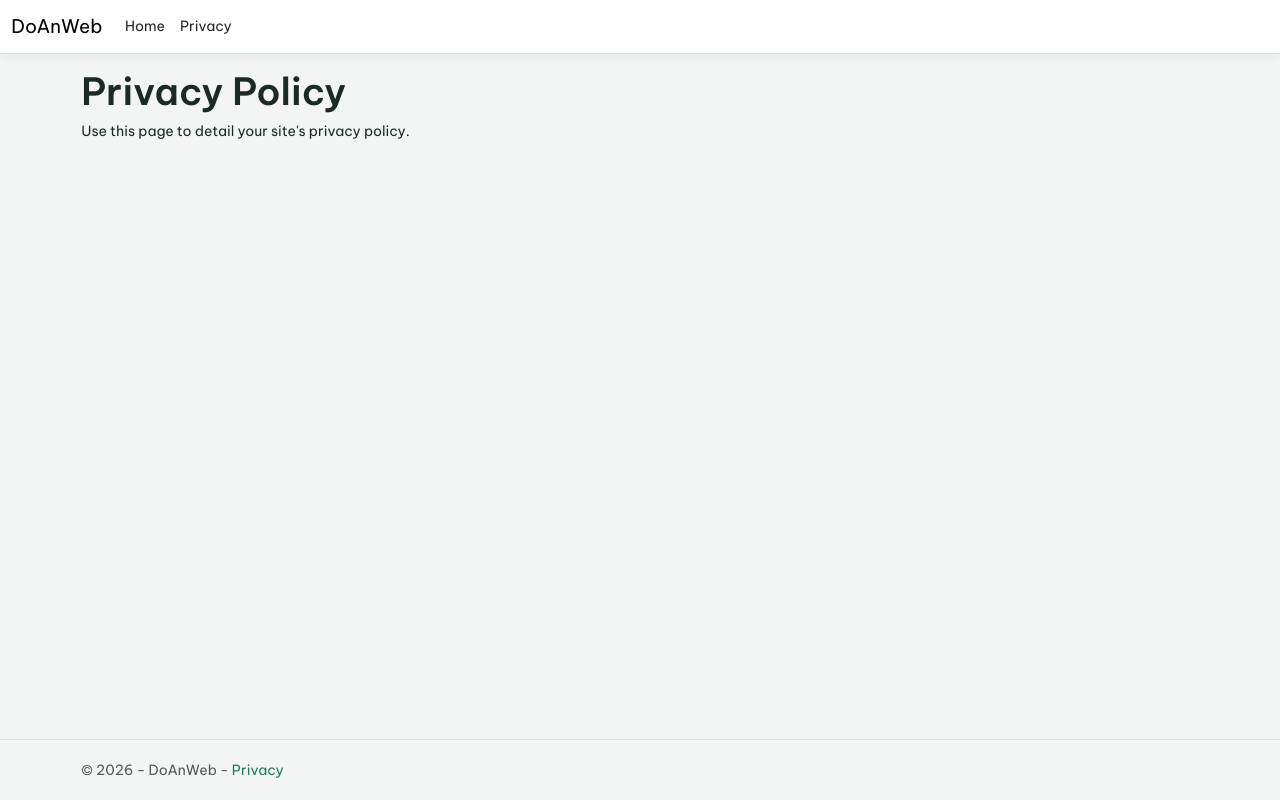
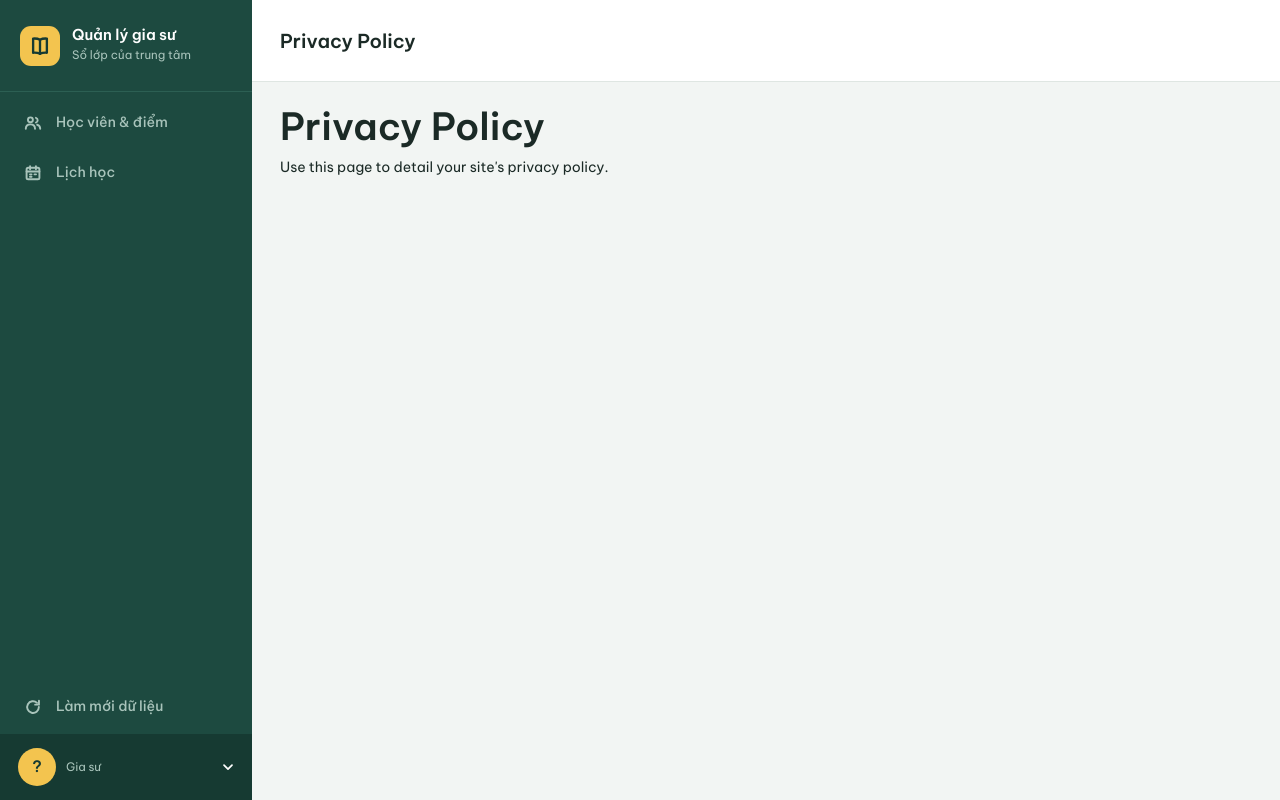
Before and after one commit to huyy0209/doan3, an ASP.NET Core app: page /Home/Privacy in a window 1280 px wide. Run offline with ASP.NET Core 8, Linux system fonts and the light colour scheme; style sheets or scripts are compiled from the project's sources.

Commit message:
feat(web): khung sidebar giao diện y app, menu theo vai trò, toast thông báo

```diff
--- a/DoAnWeb/Views/Shared/_Layout.cshtml
+++ b/DoAnWeb/Views/Shared/_Layout.cshtml
@@ -1,47 +1,170 @@
+@inject DoAnWeb.Services.INguoiDungHienTai NguoiDung
+@{
+    // ----- Dữ liệu khung -----
+    var daDangNhap = NguoiDung?.DaDangNhap == true;
+    var laQuanLy = NguoiDung?.LaQuanLy == true;
+
+    var tenTrungTam = ViewData["TenTrungTam"] as string;
+    if (string.IsNullOrWhiteSpace(tenTrungTam)) { tenTrungTam = "Quản lý gia sư"; }
+
+    var boDieuKhien = (ViewContext.RouteData.Values["controller"] as string) ?? "Home";
+
+    var tenHienThi = laQuanLy
+        ? (string.IsNullOrWhiteSpace(NguoiDung?.TenDangNhap) ? "admin" : NguoiDung.TenDangNhap)
+        : (string.IsNullOrWhiteSpace(NguoiDung?.TenGiaSu) ? (NguoiDung?.TenDangNhap ?? "") : NguoiDung.TenGiaSu);
+    var vaiTro = laQuanLy ? "Quản lý" : "Gia sư";
+    var chuDau = string.IsNullOrWhiteSpace(tenHienThi)
+        ? "?"
+        : tenHienThi.Trim().Substring(tenHienThi.Trim().LastIndexOf(' ') + 1, 1).ToUpperInvariant();
+
+    var tieuDeTrang = ViewData["Title"] as string;
+    if (string.IsNullOrWhiteSpace(tieuDeTrang)) { tieuDeTrang = tenTrungTam; }
+    var dongPhu = ViewData["PageSub"] as string;
+    var urlHienTai = Context.Request.Path + Context.Request.QueryString;
+
+    // ----- Menu theo vai trò (web-plan mục 2) -----
+    // Gia sư chỉ thấy "Học viên & điểm" và "Lịch học"; quản lý thấy tất cả.
+    var dsMenu = new (string Ten, string Icon, string Url, string[] BoDieuKhien, bool ChiQuanLy)[]
+    {
+        ("Tổng quan",       "home",     "/TongQuan",        new[] { "TongQuan", "Home" },          true),
+        ("Lớp học",         "book",     "/LopHoc",          new[] { "LopHoc", "MonHoc" },          true),
+        ("Học viên & điểm", "users",    "/HocVien",         new[] { "HocVien", "DiemDanh", "HocTap" }, false),
+        ("Lịch học",        "calendar", "/Lich",            new[] { "Lich" },                      false),
+        ("Học phí",         "money",    "/HocPhi",          new[] { "HocPhi" },                    true),
+        ("Gia sư",          "user",     "/GiaSu",           new[] { "GiaSu" },                     true),
+        ("Tài khoản",       "key",      "/QuanLyTaiKhoan",  new[] { "QuanLyTaiKhoan" },            true),
+    };
+
+    var thongBao = TempData["ThongBao"] as string;
+    var loi = TempData["Loi"] as string;
+}
 <!DOCTYPE html>
-<html lang="en">
+<html lang="vi">
 <head>
     <meta charset="utf-8" />
     <meta name="viewport" content="width=device-width, initial-scale=1.0" />
-    <title>@ViewData["Title"] - DoAnWeb</title>
-    <script type="importmap"></script>
+    <title>@tieuDeTrang - @tenTrungTam</title>
     <link rel="stylesheet" href="~/lib/bootstrap/dist/css/bootstrap.min.css" />
     <link rel="stylesheet" href="~/css/site.css" asp-append-version="true" />
-    <link rel="stylesheet" href="~/DoAnWeb.styles.css" asp-append-version="true" />
+    @await RenderSectionAsync("Styles", required: false)
 </head>
-<body>
-    <header>
-        <nav class="navbar navbar-expand-sm navbar-toggleable-sm navbar-light bg-white border-bottom box-shadow mb-3">
-            <div class="container-fluid">
-                <a class="navbar-brand" asp-area="" asp-controller="Home" asp-action="Index">DoAnWeb</a>
-                <button class="navbar-toggler" type="button" data-bs-toggle="collapse" data-bs-target=".navbar-collapse" aria-controls="navbarSupportedContent"
-                        aria-expanded="false" aria-label="Toggle navigation">
-                    <span class="navbar-toggler-icon"></span>
+<body class="vo-body">
+<div class="vo-app" id="vo-app">
+    @* ================= SIDEBAR ================= *@
+    <aside class="vo-sidebar" aria-label="Menu chính">
+        <a class="vo-brand" asp-controller="Home" asp-action="Index" title="@tenTrungTam">
+            <span class="vo-brand-mark"><partial name="_Icon" model='"book"' /></span>
+            <span class="vo-brand-text">
+                <span class="vo-brand-name">@tenTrungTam</span>
+                <span class="vo-brand-sub">Sổ lớp của trung tâm</span>
+            </span>
+        </a>
+
+        <nav class="vo-nav">
+            @foreach (var muc in dsMenu)
+            {
+                if (muc.ChiQuanLy && !laQuanLy) { continue; }
+                var dangMo = muc.BoDieuKhien.Contains(boDieuKhien, StringComparer.OrdinalIgnoreCase);
+                <a class="vo-nav-link @(dangMo ? "is-active" : "")" href="@muc.Url"
+                   aria-current="@(dangMo ? "page" : null)">
+                    <partial name="_Icon" model='muc.Icon' />
+                    <span class="vo-nav-text">@muc.Ten</span>
+                </a>
+            }
+        </nav>
+
+        <div class="vo-sidebar-foot">
+            @if (laQuanLy)
+            {
+                var dangCaiDat = string.Equals(boDieuKhien, "CaiDat", StringComparison.OrdinalIgnoreCase);
+                <a class="vo-foot-link @(dangCaiDat ? "is-active" : "")" href="/CaiDat">
+                    <partial name="_Icon" model='"settings"' />
+                    <span>Cài đặt trung tâm</span>
+                </a>
+            }
+            @* "Làm mới dữ liệu" = tải lại đúng trang đang xem *@
+            <a class="vo-foot-link" href="@urlHienTai" title="Tải lại dữ liệu trang hiện tại">
+                <partial name="_Icon" model='"refresh"' />
+                <span>Làm mới dữ liệu</span>
+            </a>
+
+            <div class="vo-user dropdown dropup">
+                <button class="vo-user-toggle" type="button" data-bs-toggle="dropdown"
+                        aria-expanded="false" title="Đổi mật khẩu, đăng xuất">
+                    <span class="vo-avatar">@chuDau</span>
+                    <span class="vo-user-text">
+                        <span class="vo-user-name d-block">@tenHienThi</span>
+                        <span class="vo-user-role d-block">@vaiTro</span>
+                    </span>
+                    <partial name="_Icon" model='"chevron-down"' />
                 </button>
-                <div class="navbar-collapse collapse d-sm-inline-flex justify-content-between">
-                    <ul class="navbar-nav flex-grow-1">
-                        <li class="nav-item">
-                            <a class="nav-link text-dark" asp-area="" asp-controller="Home" asp-action="Index">Home</a>
+                <ul class="dropdown-menu dropdown-menu-end">
+                    <li>
+                        <a class="dropdown-item" asp-controller="TaiKhoan" asp-action="DoiMatKhau">
+                            Đổi mật khẩu
+                        </a>
                     </li>
-                        <li class="nav-item">
-                            <a class="nav-link text-dark" asp-area="" asp-controller="Home" asp-action="Privacy">Privacy</a>
+                    @if (daDangNhap)
+                    {
+                        <li><hr class="dropdown-divider" /></li>
+                        <li>
+                            <form method="post" asp-controller="TaiKhoan" asp-action="DangXuat">
+                                @Html.AntiForgeryToken()
+                                <button type="submit" class="dropdown-item vo-danger">
+                                    Đăng xuất
+                                </button>
+                            </form>
                         </li>
+                    }
                 </ul>
             </div>
         </div>
-        </nav>
+    </aside>
+
+    @* ================= VÙNG NỘI DUNG ================= *@
+    <div class="vo-main">
+        <header class="vo-topbar">
+            <button class="vo-sidebar-toggle" type="button" id="vo-sidebar-toggle"
+                    aria-label="Mở menu" aria-controls="vo-app" aria-expanded="false">
+                <partial name="_Icon" model='"chevron-down"' />
+            </button>
+            <div class="vo-topbar-text">
+                <h1 class="vo-page-title">@tieuDeTrang</h1>
+                @if (!string.IsNullOrWhiteSpace(dongPhu))
+                {
+                    <div class="vo-page-sub">@dongPhu</div>
+                }
+            </div>
+            <div class="vo-topbar-right">
+                @* W6 gắn badge thông báo lớp sắp bắt đầu vào đây *@
+                <span id="vo-badge-thongbao"></span>
+            </div>
         </header>
-    <div class="container">
-        <main role="main" class="pb-3">
+
+        <main role="main" class="vo-content">
             @RenderBody()
         </main>
     </div>
+</div>
 
-    <footer class="border-top footer text-muted">
-        <div class="container">
-            &copy; 2026 - DoAnWeb - <a asp-area="" asp-controller="Home" asp-action="Privacy">Privacy</a>
+@* ================= TOAST THÔNG BÁO ================= *@
+<div class="vo-toasts" id="vo-toasts" aria-live="polite" aria-atomic="true">
+    @if (!string.IsNullOrWhiteSpace(thongBao))
+    {
+        <div class="vo-toast vo-toast-success" data-vo-toast>
+            <span class="vo-toast-dot"><partial name="_Icon" model='"check"' /></span>
+            <span>@thongBao</span>
         </div>
-    </footer>
+    }
+    @if (!string.IsNullOrWhiteSpace(loi))
+    {
+        <div class="vo-toast vo-toast-danger" data-vo-toast>
+            <span class="vo-toast-dot"><partial name="_Icon" model='"x"' /></span>
+            <span>@loi</span>
+        </div>
+    }
+</div>
+
 <script src="~/lib/jquery/dist/jquery.min.js"></script>
 <script src="~/lib/bootstrap/dist/js/bootstrap.bundle.min.js"></script>
 <script src="~/js/site.js" asp-append-version="true"></script>
--- a/DoAnWeb/Views/Shared/_Layout.cshtml.css
+++ /dev/null
@@ -1,48 +0,0 @@
-/* Please see documentation at https://learn.microsoft.com/aspnet/core/client-side/bundling-and-minification
-for details on configuring this project to bundle and minify static web assets. */
-
-a.navbar-brand {
-  white-space: normal;
-  text-align: center;
-  word-break: break-all;
-}
-
-a {
-  color: #0077cc;
-}
-
-.btn-primary {
-  color: #fff;
-  background-color: #1b6ec2;
-  border-color: #1861ac;
-}
-
-.nav-pills .nav-link.active, .nav-pills .show > .nav-link {
-  color: #fff;
-  background-color: #1b6ec2;
-  border-color: #1861ac;
-}
-
-.border-top {
-  border-top: 1px solid #e5e5e5;
-}
-.border-bottom {
-  border-bottom: 1px solid #e5e5e5;
-}
-
-.box-shadow {
-  box-shadow: 0 .25rem .75rem rgba(0, 0, 0, .05);
-}
-
-button.accept-policy {
-  font-size: 1rem;
-  line-height: inherit;
-}
-
-.footer {
-  position: absolute;
-  bottom: 0;
-  width: 100%;
-  white-space: nowrap;
-  line-height: 60px;
-}
--- a/DoAnWeb/Views/_ViewImports.cshtml
+++ b/DoAnWeb/Views/_ViewImports.cshtml
@@ -1,3 +1,5 @@
 @using DoAnWeb
 @using DoAnWeb.Models
+@using DoAnWeb.Common
+@using DoAnWeb.Services
 @addTagHelper *, Microsoft.AspNetCore.Mvc.TagHelpers
```
Also changed, not shown: DoAnWeb/wwwroot/js/site.js (+66 -3 lines). Lines whose indentation alone changed are shown as unchanged.
